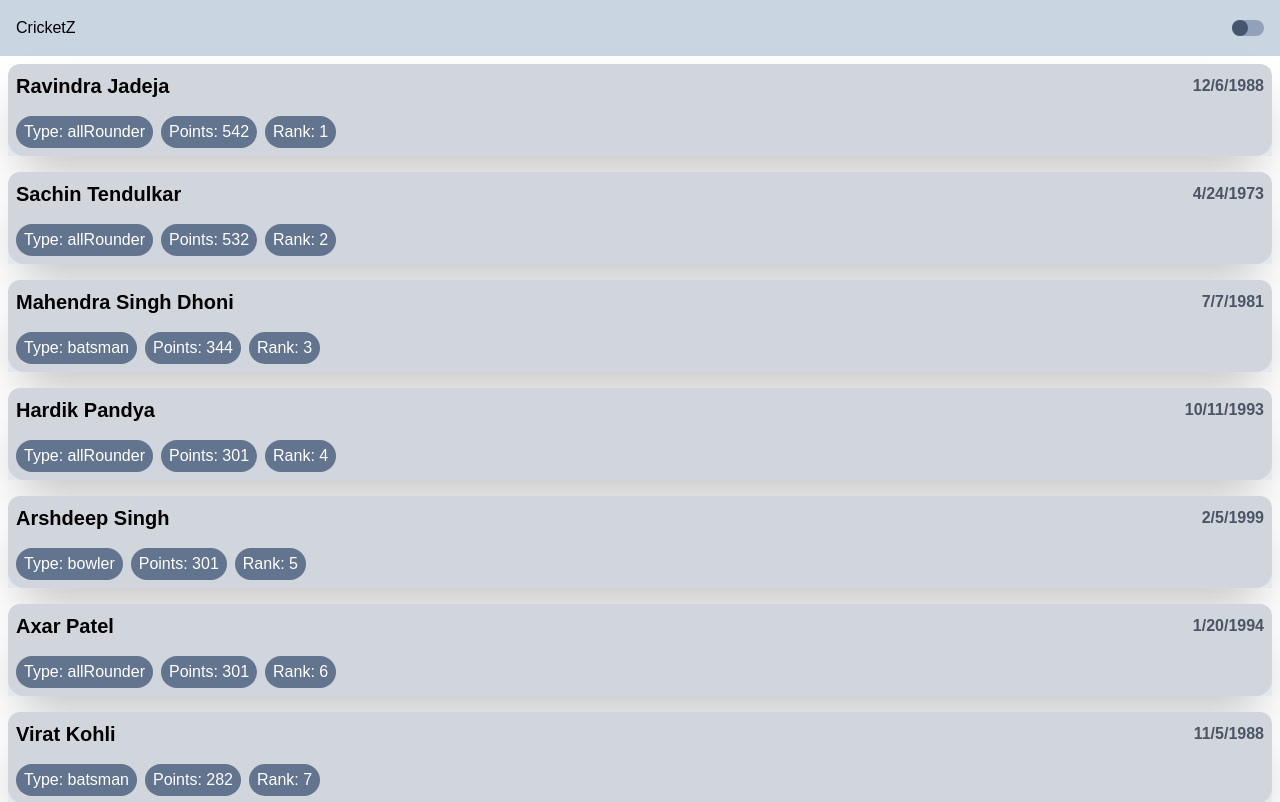
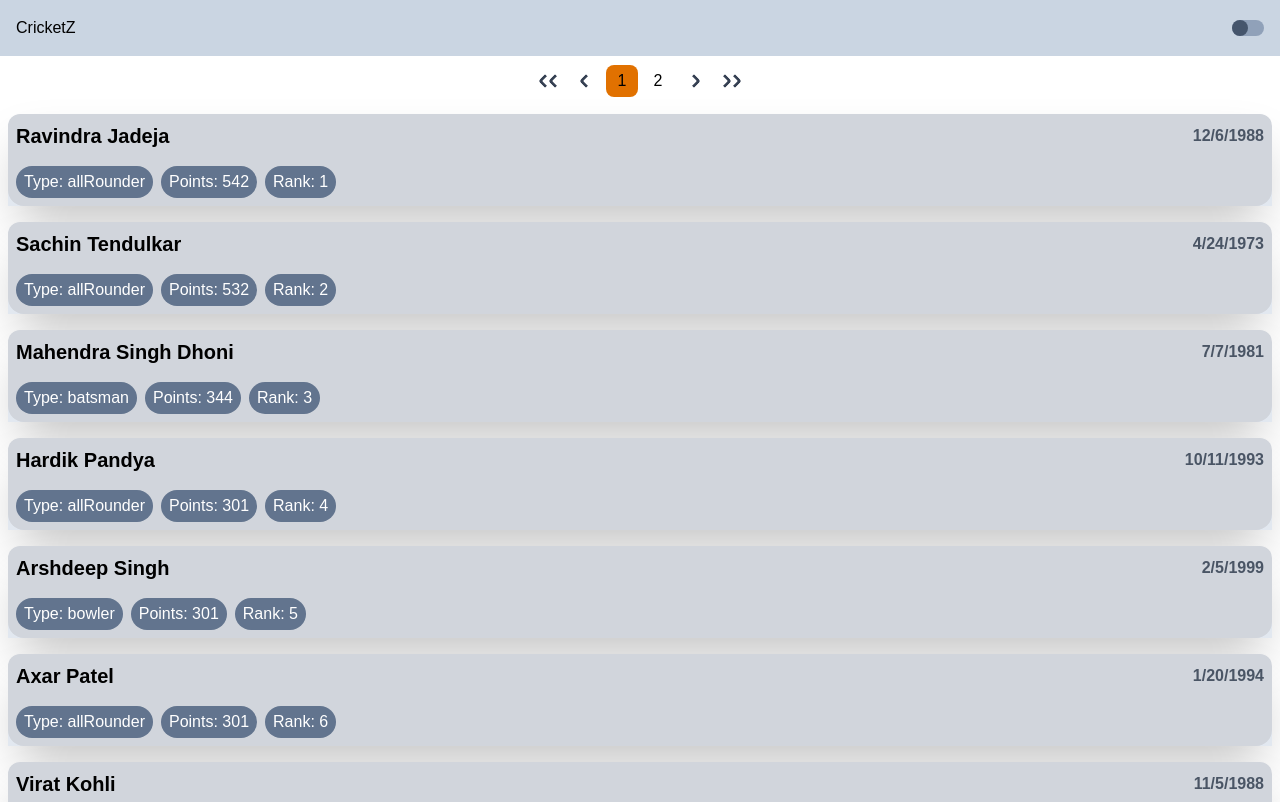
Before and after one commit to nay-22/cricketers-app, a React (Vite) app: page / in a window 1280 px wide. Shown: the top 802 px of the page. Built offline with nearby package versions, Linux system fonts and the light colour scheme.

Commit message:
feat(Cricketers): integrate Paginator to manage limit of CricketCards per page, wrap CricketCards using Link to navigate to CricketDetails page on click

```diff
--- a/src/pages/Cricketers.tsx
+++ b/src/pages/Cricketers.tsx
@@ -1,7 +1,13 @@
-import { useContext } from "react"
+import { FC, useContext, useEffect, useState } from "react"
 import AppContext from "../context/AppContext"
 import CricketerCard from "../components/cards/CricketerCard";
 import { TPlayer } from "../types";
+import Paginator from "../components/Paginator";
+import { Link } from "react-router-dom";
+
+export type CricketersProps = {
+  itemsPerPage?: number;
+}
 
 /**
  * TODO:
@@ -10,12 +16,37 @@ import { TPlayer } from "../types";
  * - Pagination
  * @returns
  */
-const Cricketers = () => {
+const Cricketers: FC<CricketersProps> = ({ itemsPerPage = 10 }) => {
   const context = useContext(AppContext);
 
+  if (!context) {
+    throw new Error("Context undefined");
+  }
+
+  const [paginatedData, setPaginatedData] = useState<TPlayer[]>(context.app.players.slice(0, itemsPerPage))
+
+  const handlePageChange = (page: number, limit: number) => {
+    const start = page * limit;
+    const end = start + limit;
+    setPaginatedData(context.app.players.slice(start, end));
+  }
+
+  useEffect(() => {
+    setPaginatedData(context.app.players.slice(0, itemsPerPage));
+  }, [context.app.players, itemsPerPage])
+
   return <>
+    <header>
+      <Paginator showControls showJumpControls limit={itemsPerPage} items={context.app.players.length} onClick={handlePageChange} />
+    </header>
     <div className="flex items-start gap-4 flex-col p-2">
-      {context?.app.players.map(({ description, ...rest }: TPlayer) => <CricketerCard {...rest} />)}
+      {paginatedData.map(({ description, ...rest }: TPlayer, i) => <Link
+        className="w-full"
+        to={`/cricketer/${rest.id}`}
+      >
+        <CricketerCard key={`${i}-${rest.id}`} {...rest} />
+      </Link>
+      )}
     </div>
   </>;
 }
```
